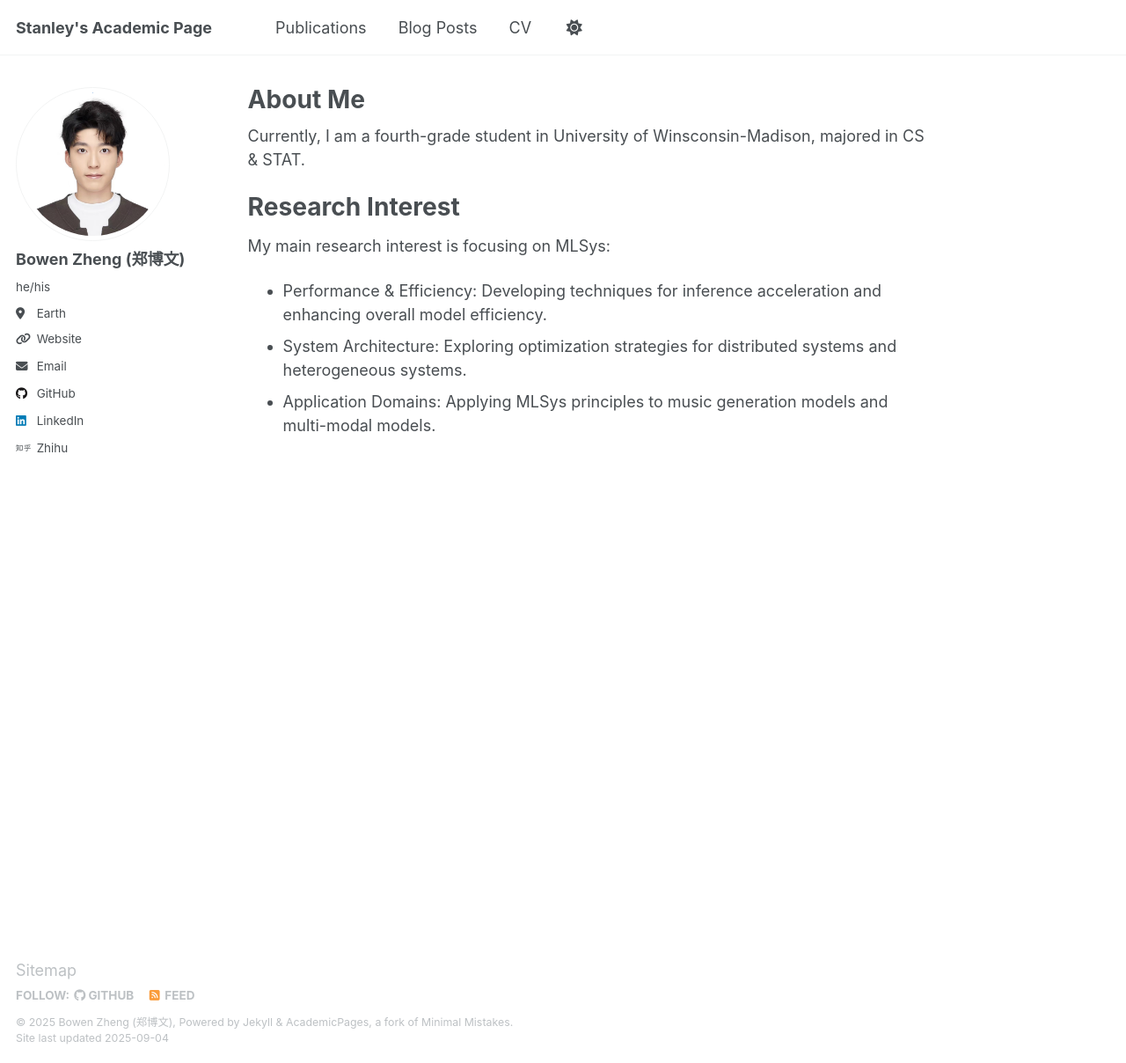
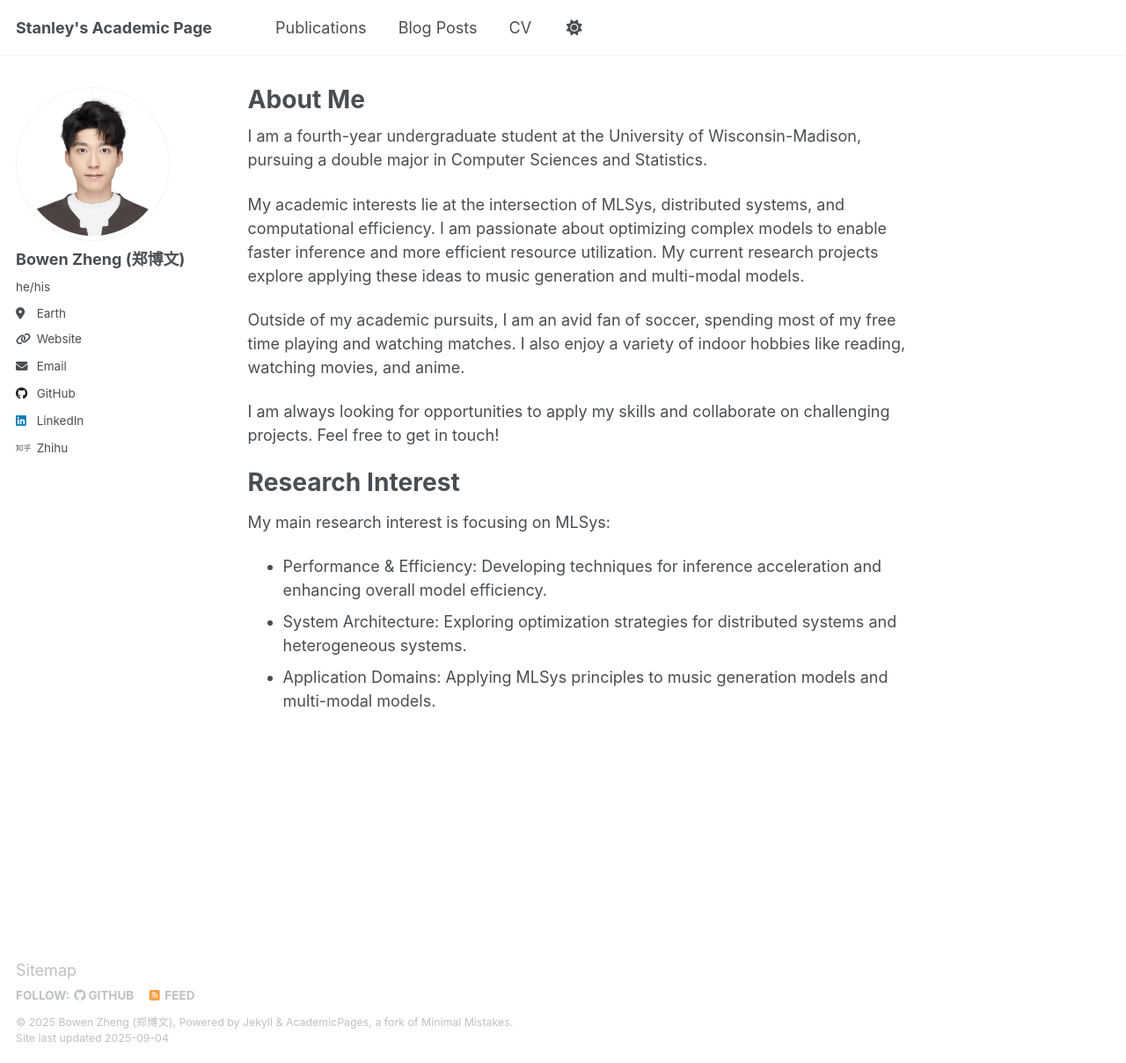
Before and after one commit to S-tanley/S-tanley.github.io, a Jekyll site: the page built from _pages/about.md, in a window 1280 px wide and 1208 px high. Shown: the whole window at 88% size. Built offline with Jekyll 4.4.1, drawn with Linux system fonts in a browser that asks for light colours.

Commit message:
update about me

```diff
--- a/_pages/about.md
+++ b/_pages/about.md
@@ -7,7 +7,13 @@ redirect_from:
   - /about.html
 ---
 
-Currently, I am a fourth-grade student in University of Winsconsin-Madison, majored in CS & STAT.
+I am a fourth-year undergraduate student at the University of Wisconsin-Madison, pursuing a double major in Computer Sciences and Statistics.
+
+My academic interests lie at the intersection of MLSys, distributed systems, and computational efficiency. I am passionate about optimizing complex models to enable faster inference and more efficient resource utilization. My current research projects explore applying these ideas to music generation and multi-modal models.
+
+Outside of my academic pursuits, I am an avid fan of soccer, spending most of my free time playing and watching matches. I also enjoy a variety of indoor hobbies like reading, watching movies, and anime.
+
+I am always looking for opportunities to apply my skills and collaborate on challenging projects. Feel free to get in touch!
 
 Research Interest
 ======
```
